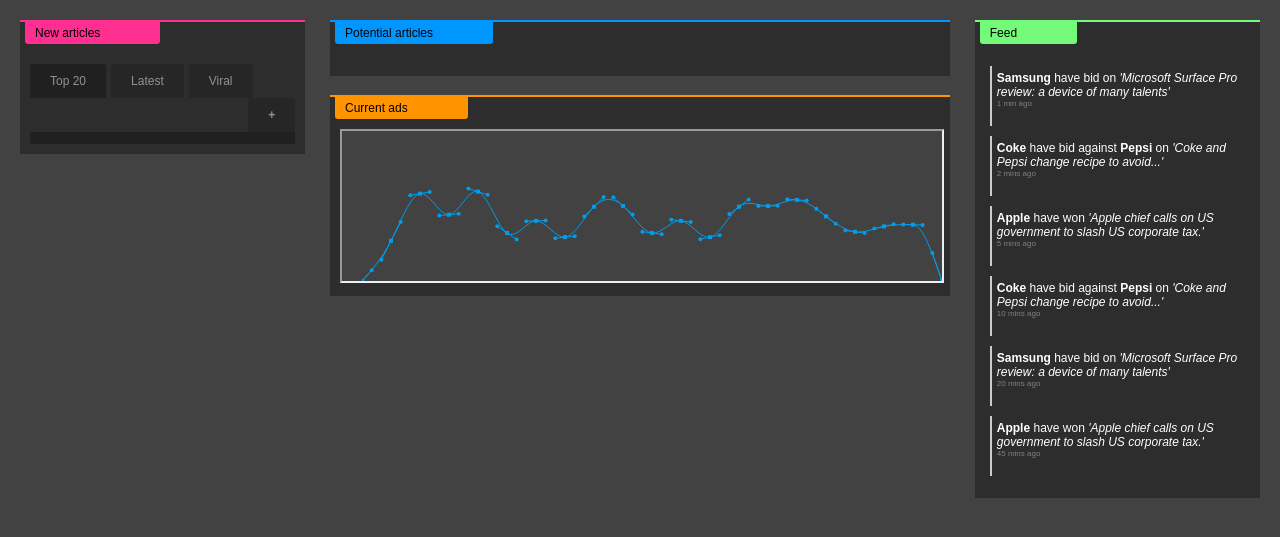
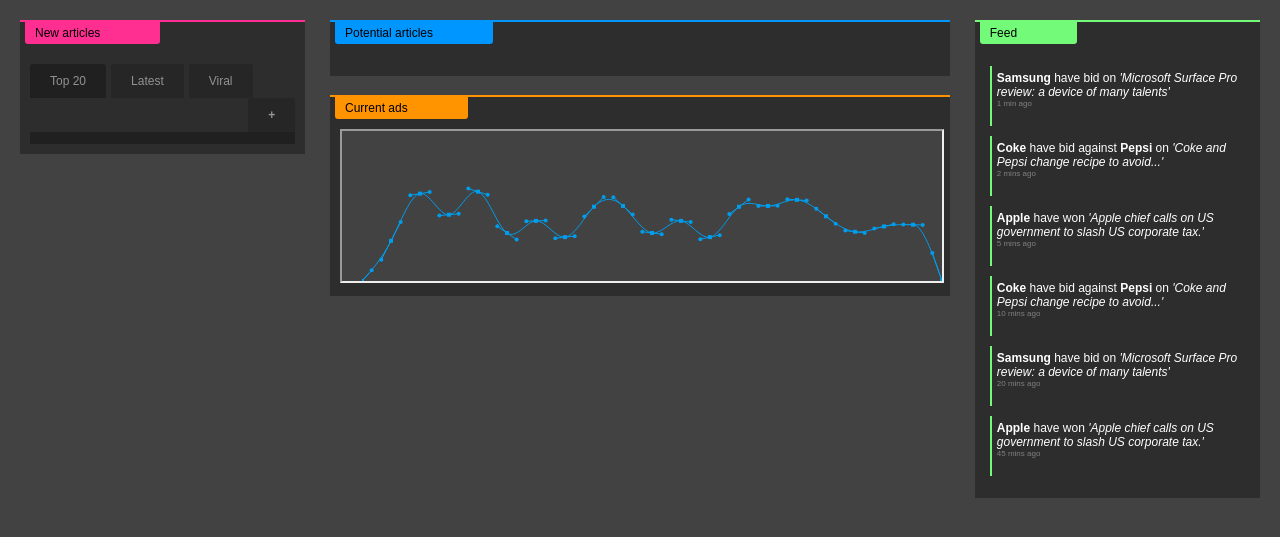
Before and after one commit to janua/premiumparking, a Flask app: page / in a window 1280 px wide. Shown: the part 69-606 px from the top of the page. Run offline with Flask 2, Linux system fonts and the light colour scheme; data that the repository does not hold is empty; some libraries are stand-ins or nearby versions.

Commit message:
fixing border colours

```diff
--- a/app/static/grap.css
+++ b/app/static/grap.css
@@ -166,14 +166,16 @@ li.tabs-selected,
 }
 
 /* these need to come last */
+/* you will never be able to override the border ones, sorry */
+
 .pink-bg { background-color: #ff2f92; }
-.pink-border { border-color: #ff2f92; }
+.pink-border, .pink-border > * { border-color: #ff2f92 !important; }
 
 .blue-bg { background-color: #0096ff; }
-.blue-border { border-color: #0096ff; }
+.blue-border, .blue-border > * { border-color: #0096ff !important; }
 
 .orange-bg { background-color: #ff9300; }
-.orange-border { border-color: #ff9300; }
+.orange-border, .orange-border > * { border-color: #ff9300 !important; }
 
 .green-bg { background-color: #73fa79; }
-.green-border { border-color: #73fa79; }
+.green-border, .green-border > * { border-color: #73fa79 !important; }
--- a/app/templates/index.html
+++ b/app/templates/index.html
@@ -48,7 +48,7 @@
                     <li class="tab-item-right">+</li>
                 </ol>
                 <div class="tab-pane box-dark">
-                    <ul class="bordered-list">
+                    <ul class="bordered-list pink-border">
                         {% for article in articles[:10] %}
                         <li>{{ article.webTitle}} | {{ article.ophan_count }} Hits <div class="onward-journeys-total"><div class="onward-journeys-portion"></div></div></li>
                         {% endfor %}
@@ -60,7 +60,7 @@
             <div id="potential" class="box">
                 <h2 class="title-bar blue-border"><span class="title-bar-text blue-bg">Potential articles</span></h2>
                 <div class="inner">
-                    <ul class="bordered-list bordered-list-short">
+                    <ul class="bordered-list bordered-list-short blue-border">
                         {% for article in articles[10:] %}
                         <li>{{ article.webTitle}} | {{ article.ophan_count }} Hits <div class="onward-journeys-total"><div class="onward-journeys-portion"></div></div></li>
                         {% endfor %}
@@ -77,7 +77,7 @@
         <div id="sidebar-right" class="box">
             <h2 class="title-bar green-border"><span class="title-bar-text green-bg">Feed</span></h2>
             <div class="inner">
-                <ul class="bordered-list">
+                <ul class="bordered-list green-border">
                     <li><company>Samsung</company> have bid on <articleTitle>'Microsoft Surface Pro review: a device of many talents'</articleTitle> <time>1 min ago</time></li>
                     <li><company>Coke</company> have bid against <company>Pepsi</company> on <articleTitle>'Coke and Pepsi change recipe to avoid...'</articleTitle> <time>2 mins ago</time></li>
                     <li><company>Apple</company> have won <articleTitle>'Apple chief calls on US government to slash US corporate tax.'</articleTitle> <time>5 mins ago</time></li>
```
